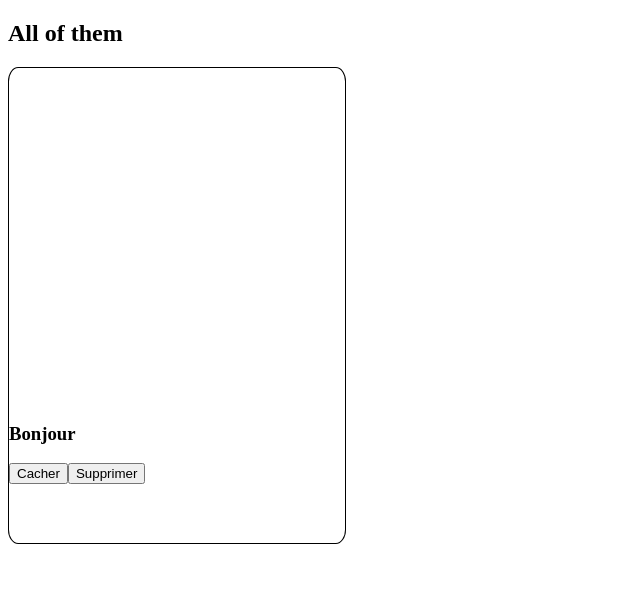
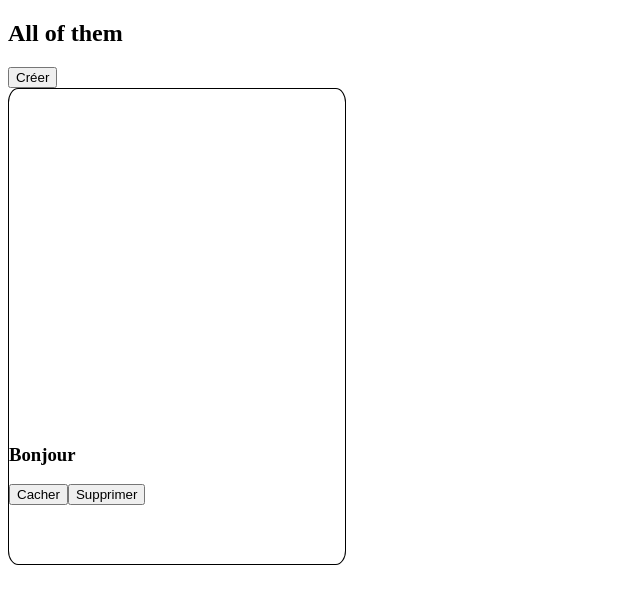
Before and after one commit to julieginest/MAIMI84A0726-Angular, an Angular app: page /a in a window 1280 px wide. Shown: the top 604 px of the page, without its empty margins (0-640 px from the left). Built offline with nearby package versions, Linux system fonts and the light colour scheme; data requests are answered from the project's data file.

Commit message:
feat: feet

```diff
--- a/src/app/components/communique-list/communique-list.html
+++ b/src/app/components/communique-list/communique-list.html
@@ -1,8 +1,22 @@
 <h2>All of them</h2>
+@if (this.lastSlugSegment=="a"){
+    <a [routerLink]="['/','new']">
+        <button>Créer</button>
+    </a>
+}
 <div class="List">
-    @for (comm of comms(); track comm.id){
-        @if (comm.visible || lastSlugSegment == "a"){
-            <app-communique-card [comm]="comm" [isA]="lastSlugSegment == 'a'" (toggleVisibility)="onToggleVisibility($event)"/>
+    @if (loading()){
+        <span class="loading">Chargement</span>
+    } @else{
+        @if (error()){
+            <span class="error">{{error()}}</span>
+        } @else {
+            @for (comm of comms().filter(c => c.visible || this.lastSlugSegment=="a"); track comm.id){
+                <app-communique-card [comm]="comm" [isA]="lastSlugSegment == 'a'" (toggleVisibility)="onToggleVisibility($event)" (delete)="onDelete($event)" />
+            } @empty {
+                <span class="empty">Vide</span>
+            }
         }
     }
+
 </div>
--- a/src/app/components/communique-list/communique-list.ts
+++ b/src/app/components/communique-list/communique-list.ts
@@ -1,10 +1,10 @@
 import { Component, inject } from '@angular/core';
 import { CommuniqueCard } from '../communique-card/communique-card';
 import { CommuniquesService } from '../communiques.service';
-import { ActivatedRoute } from '@angular/router';
+import { ActivatedRoute, RouterLink } from '@angular/router';
 
 @Component({
-  imports: [CommuniqueCard],
+  imports: [CommuniqueCard, RouterLink],
   selector: 'app-communique-list',
   styleUrl: './communique-list.scss',
   templateUrl: './communique-list.html',
@@ -18,6 +18,10 @@ export class CommuniqueList {
     this.commService.toggleVisibility(commId)
   }
 
+  protected onDelete(commId: number): void {
+    this.commService.deleteComm(commId)
+  }
+
   constructor(private route: ActivatedRoute) {}
   ngOnInit() {
     this.route.url.subscribe(urlSegments => {
@@ -26,4 +30,6 @@ export class CommuniqueList {
   }
 
   protected readonly comms = this.commService.communiquesList;
+  protected readonly loading = this.commService.loading;
+  protected readonly error = this.commService.error;
 }
```
